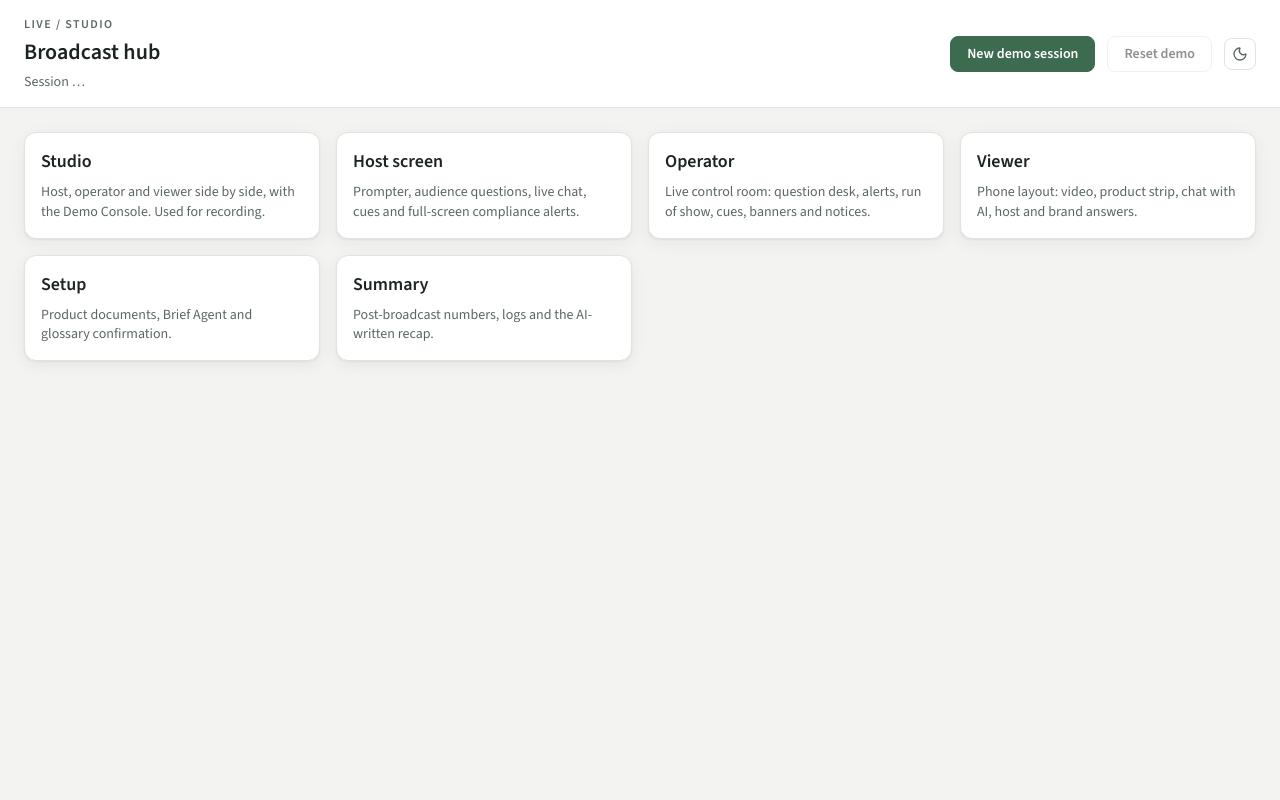
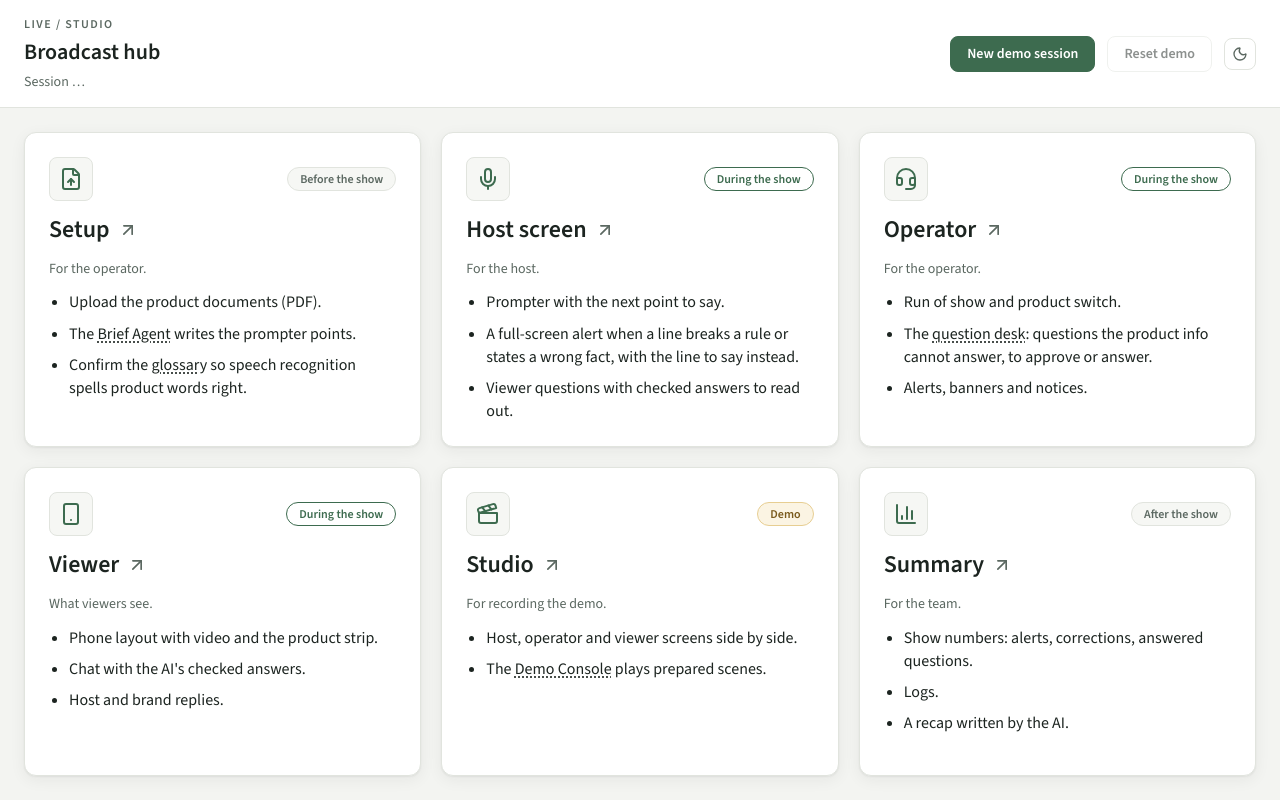
Before and after one commit to jwchoiKR/ai_builder_cup_uh, a React (Vite) app in the folder frontend/: page / in a window 1280 px wide. Built offline with nearby package versions, Linux system fonts and the light colour scheme; no server answers.

Commit message:
Hub: six cards fill the screen in the order of use, each with its phase, who uses it, three points and tooltips for four terms

```diff
--- a/frontend/src/screens/Hub.tsx
+++ b/frontend/src/screens/Hub.tsx
@@ -1,19 +1,79 @@
-import { useState } from "react";
+import { ArrowUpRight, ChartColumn, Clapperboard, FileUp, Headset, Mic, Smartphone, type LucideIcon } from "lucide-react";
+import { useId, useState, type ReactNode } from "react";
 
 import { api } from "../app/api";
 import { navigate, withSession, type ScreenProps } from "../app/nav";
 import { useHealth } from "../app/store";
 import { useTheme } from "../app/theme";
-import { Button, Card, Eyebrow, ThemeToggle } from "../components";
+import { Button, Chip, Eyebrow, ThemeToggle } from "../components";
 import styles from "./screens.module.css";
 
-const SCREENS: { path: string; title: string; text: string }[] = [
-  { path: "/studio", title: "Studio", text: "Host, operator and viewer side by side, with the Demo Console. Used for recording." },
-  { path: "/host", title: "Host screen", text: "Prompter, audience questions, live chat, cues and full-screen compliance alerts." },
-  { path: "/operator", title: "Operator", text: "Live control room: question desk, alerts, run of show, cues, banners and notices." },
-  { path: "/viewer", title: "Viewer", text: "Phone layout: video, product strip, chat with AI, host and brand answers." },
-  { path: "/setup", title: "Setup", text: "Product documents, Brief Agent and glossary confirmation." },
-  { path: "/summary", title: "Summary", text: "Post-broadcast numbers, logs and the AI-written recap." },
+/** A term a visitor may not know: dotted underline, and a short tooltip on hover and on keyboard focus. */
+function Term({ children, tip }: { children: ReactNode; tip: string }) {
+  const id = useId();
+  return (
+    <span className={styles.term} tabIndex={0} aria-describedby={id}
+      onKeyDown={(e) => e.key === "Escape" && e.currentTarget.blur()}>
+      {children}
+      <span role="tooltip" id={id} className={styles.termTip}>
+        {tip}
+      </span>
+    </span>
+  );
+}
+
+type Phase = "Before the show" | "During the show" | "After the show" | "Demo";
+const PHASE_TONE = { "Before the show": "neutral", "During the show": "accent", "After the show": "neutral", Demo: "fact" } as const;
+
+// In the order they are used: before, during and after the show, then the recording view.
+const SCREENS: { path: string; title: string; icon: LucideIcon; phase: Phase; who: string; points: ReactNode[] }[] = [
+  {
+    path: "/setup", title: "Setup", icon: FileUp, phase: "Before the show", who: "For the operator.",
+    points: [
+      "Upload the product documents (PDF).",
+      <>The <Term tip="An AI agent that reads the product documents and drafts the host's talking points.">Brief Agent</Term> writes the prompter points.</>,
+      <>Confirm the <Term tip="Product names and ingredients given to speech recognition, so it spells them right.">glossary</Term> so speech recognition spells product words right.</>,
+    ],
+  },
+  {
+    path: "/host", title: "Host screen", icon: Mic, phase: "During the show", who: "For the host.",
+    points: [
+      "Prompter with the next point to say.",
+      "A full-screen alert when a line breaks a rule or states a wrong fact, with the line to say instead.",
+      "Viewer questions with checked answers to read out.",
+    ],
+  },
+  {
+    path: "/operator", title: "Operator", icon: Headset, phase: "During the show", who: "For the operator.",
+    points: [
+      "Run of show and product switch.",
+      <>The <Term tip="The operator's list of viewer questions, each with its status and a draft answer when there is one.">question desk</Term>: questions the product info cannot answer, to approve or answer.</>,
+      "Alerts, banners and notices.",
+    ],
+  },
+  {
+    path: "/viewer", title: "Viewer", icon: Smartphone, phase: "During the show", who: "What viewers see.",
+    points: [
+      "Phone layout with video and the product strip.",
+      "Chat with the AI's checked answers.",
+      "Host and brand replies.",
+    ],
+  },
+  {
+    path: "/studio", title: "Studio", icon: Clapperboard, phase: "Demo", who: "For recording the demo.",
+    points: [
+      "Host, operator and viewer screens side by side.",
+      <>The <Term tip="A control panel that plays prepared scenes on cue: viewer comments, host lines and promos.">Demo Console</Term> plays prepared scenes.</>,
+    ],
+  },
+  {
+    path: "/summary", title: "Summary", icon: ChartColumn, phase: "After the show", who: "For the team.",
+    points: [
+      "Show numbers: alerts, corrections, answered questions.",
+      "Logs.",
+      "A recap written by the AI.",
+    ],
+  },
 ];
 
 export function Hub({ sessionId, onSessionChange }: ScreenProps) {
@@ -58,15 +118,22 @@ export function Hub({ sessionId, onSessionChange }: ScreenProps) {
           <ThemeToggle theme={theme} onToggle={toggle} />
         </div>
       </header>
-      <main className={styles.body}>
+      <main className={`${styles.body} ${styles.hubBody}`}>
         {error && <p className={styles.error}>{error}</p>}
-        <div className={styles.grid}>
+        <div className={styles.hubGrid}>
           {SCREENS.map((s) => {
             const href = withSession(s.path, sessionId);
+            const Icon = s.icon;
             return (
-              <Card key={s.path}>
+              <article key={s.path} className={styles.hubCard} data-testid={`hub-card-${s.path.slice(1)}`}>
+                <div className={styles.hubCardTop}>
+                  <span className={styles.hubIcon}>
+                    <Icon aria-hidden />
+                  </span>
+                  <Chip tone={PHASE_TONE[s.phase]}>{s.phase}</Chip>
+                </div>
                 <a
-                  className={styles.linkCard}
+                  className={styles.hubCardLink}
                   href={href}
                   onClick={(e) => {
                     if (e.metaKey || e.ctrlKey || e.shiftKey) return;
@@ -74,10 +141,16 @@ export function Hub({ sessionId, onSessionChange }: ScreenProps) {
                     navigate(href);
                   }}
                 >
-                  <span className={styles.linkCardTitle}>{s.title}</span>
-                  <span className={styles.muted}>{s.text}</span>
+                  {s.title}
+                  <ArrowUpRight aria-hidden />
                 </a>
-              </Card>
+                <p className={styles.hubWho}>{s.who}</p>
+                <ul className={styles.hubPoints}>
+                  {s.points.map((pt, i) => (
+                    <li key={i}>{pt}</li>
+                  ))}
+                </ul>
+              </article>
             );
           })}
         </div>
--- a/frontend/src/screens/screens.module.css
+++ b/frontend/src/screens/screens.module.css
@@ -93,18 +93,145 @@
   font-size: var(--fs-14);
 }
 
-.linkCard {
+/* Hub: six cards fill the body, 3 x 2 on desktop, in the order they are used */
+.hubBody {
+  display: flex;
+  flex-direction: column;
+  gap: var(--space-4);
+}
+.hubGrid {
+  flex: 1;
+  min-height: 0;
+  display: grid;
+  grid-template-columns: repeat(3, minmax(0, 1fr));
+  grid-template-rows: repeat(2, minmax(min-content, 1fr));
+  gap: var(--space-5);
+}
+@media (max-width: 899px) {
+  .hubGrid {
+    flex: none;
+    grid-template-columns: repeat(2, minmax(0, 1fr));
+    grid-template-rows: none;
+  }
+}
+@media (max-width: 599px) {
+  .hubGrid {
+    grid-template-columns: minmax(0, 1fr);
+  }
+}
+.hubCard {
+  position: relative; /* the title link covers the card */
+  display: flex;
+  flex-direction: column;
+  gap: var(--space-3);
+  padding: var(--space-6);
+  background: var(--surface);
+  border: 1px solid var(--border);
+  border-radius: var(--radius-card);
+  box-shadow: var(--shadow);
+  transition: border-color var(--motion-fast) var(--ease);
+}
+.hubCard:hover {
+  border-color: var(--accent);
+}
+.hubCardTop {
+  display: flex;
+  align-items: center;
+  justify-content: space-between;
+  gap: var(--space-3);
+}
+.hubIcon {
+  display: inline-flex;
+  align-items: center;
+  justify-content: center;
+  width: 44px;
+  height: 44px;
+  border-radius: var(--radius-control);
+  background: var(--surface-2);
+  border: 1px solid var(--border);
+  color: var(--accent);
+}
+.hubIcon svg {
+  width: 24px;
+  height: 24px;
+}
+.hubCardLink {
+  display: inline-flex;
+  align-items: center;
+  gap: var(--space-2);
+  font-size: 24px;
+  font-weight: var(--fw-semibold);
+  color: var(--text);
+  text-decoration: none;
+}
+.hubCardLink svg {
+  width: 20px;
+  height: 20px;
+  color: var(--text-2);
+}
+.hubCardLink::after {
+  content: "";
+  position: absolute;
+  inset: 0;
+  border-radius: var(--radius-card);
+}
+.hubCardLink:focus-visible {
+  outline: none;
+}
+.hubCardLink:focus-visible::after {
+  outline: 2px solid var(--accent);
+  outline-offset: 2px;
+}
+.hubWho {
+  margin: 0;
+  font-size: var(--fs-14);
+  color: var(--text-2);
+}
+.hubPoints {
+  margin: 0;
+  padding-left: var(--space-5);
   display: flex;
   flex-direction: column;
   gap: var(--space-2);
-  text-decoration: none;
+  font-size: var(--fs-16);
+  line-height: 1.45;
   color: var(--text);
-  transition: border-color var(--motion-fast) var(--ease);
 }
-.linkCard:hover {
-  border-color: var(--accent);
+/* a term with a tooltip: above the card link, so hover and focus reach it */
+.term {
+  position: relative;
+  z-index: 1;
+  text-decoration: underline dotted;
+  text-underline-offset: 3px;
+  cursor: help;
 }
-.linkCardTitle {
-  font-size: var(--fs-18);
-  font-weight: var(--fw-semibold);
+.term:focus-visible {
+  outline: 2px solid var(--accent);
+  outline-offset: 2px;
+  border-radius: 2px;
 }
+.termTip {
+  position: absolute;
+  left: 0;
+  bottom: calc(100% + 6px);
+  z-index: 2;
+  width: max-content;
+  max-width: 260px;
+  padding: var(--space-2) var(--space-3);
+  border-radius: var(--radius-control);
+  background: var(--text);
+  color: var(--surface);
+  font-size: var(--fs-14);
+  font-weight: normal;
+  line-height: 1.4;
+  box-shadow: var(--shadow);
+  visibility: hidden;
+  opacity: 0;
+  transition: opacity var(--motion-fast) var(--ease);
+  pointer-events: none;
+}
+.term:hover .termTip,
+.term:focus .termTip {
+  visibility: visible;
+  opacity: 1;
+}
```
Also changed, not shown: 1 other file (tests, documents, lock files or other folders).
